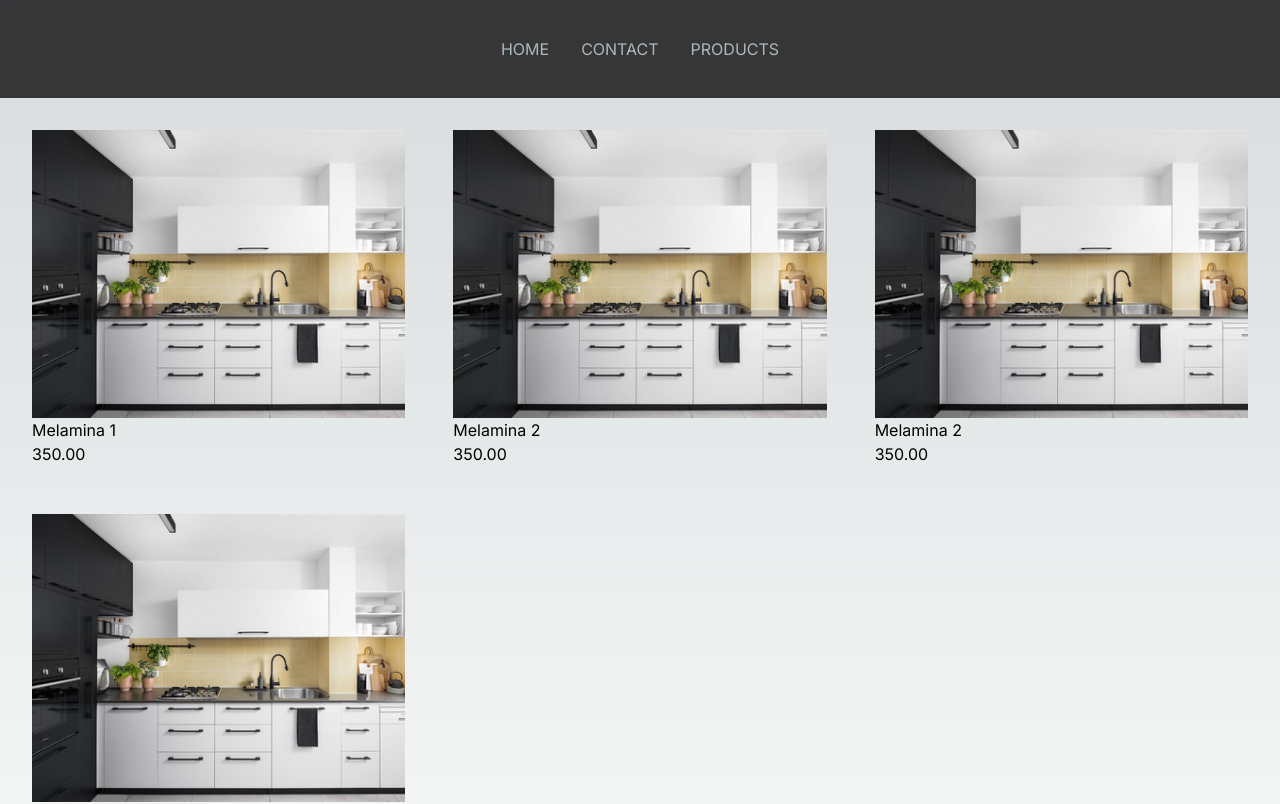
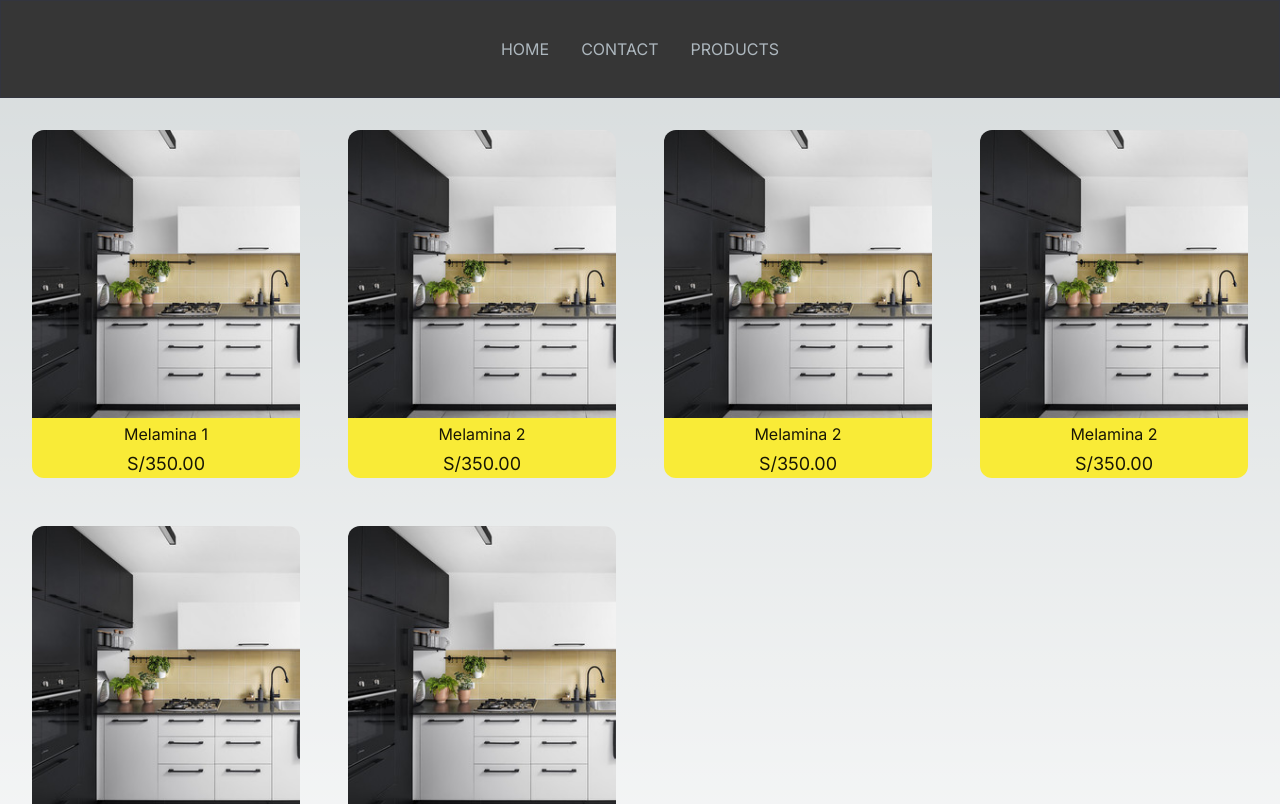
Before and after one commit to PedroMolina17/gruponoa, a Next.js app: page /products in a window 1280 px wide. Shown: the top 804 px of the page. Built offline with nearby package versions, Linux system fonts and the light colour scheme.

Commit message:
Products Card

```diff
--- a/src/app/products/page.jsx
+++ b/src/app/products/page.jsx
@@ -5,25 +5,37 @@ const productData = [
   {
     id: 1,
     title: "Melamina 1",
-    price: "350.00",
+    price: "S/350.00",
     imgUrl: "/img/bg_1.jpeg",
   },
   {
     id: 2,
     title: "Melamina 2",
-    price: "350.00",
+    price: "S/350.00",
     imgUrl: "/img/bg_1.jpeg",
   },
   {
     id: 4,
     title: "Melamina 2",
-    price: "350.00",
+    price: "S/350.00",
     imgUrl: "/img/bg_1.jpeg",
   },
   {
     id: 3,
     title: "Melamina 2",
-    price: "350.00",
+    price: "S/350.00",
+    imgUrl: "/img/bg_1.jpeg",
+  },
+  {
+    id: 3,
+    title: "Melamina 2",
+    price: "S/350.00",
+    imgUrl: "/img/bg_1.jpeg",
+  },
+  {
+    id: 3,
+    title: "Melamina 2",
+    price: "S/350.00",
     imgUrl: "/img/bg_1.jpeg",
   },
 ];
@@ -31,7 +43,7 @@ const productData = [
 function Products() {
   return (
     <>
-      <div className="grid md:grid-cols-3 gap-8 md:gap-12 p-8">
+      <div className="grid md:grid-cols-4 gap-8 md:gap-12 p-8 ">
         {productData.map((product) => (
           <ProjectCard
             key={product.id}
--- a/src/components/ProjectCard.jsx
+++ b/src/components/ProjectCard.jsx
@@ -4,12 +4,12 @@ const ProjectCard = ({ imgUrl, title, price }) => {
   return (
     <div>
       <div
-        className="h-52 md:h-72"
+        className="h-52 md:h-72 rounded-t-xl "
         style={{ background: `url(${imgUrl})`, backgroundSize: "cover" }}
       ></div>
-      <div>
-        <h5>{title}</h5>
-        <p>{price}</p>
+      <div className="text-black text-center bg-[#f9eb37] rounded-b-xl">
+        <h5 className="py-1 opacity-90">{title}</h5>
+        <p className="text-lg opacity-90">{price}</p>
       </div>
     </div>
   );
```
